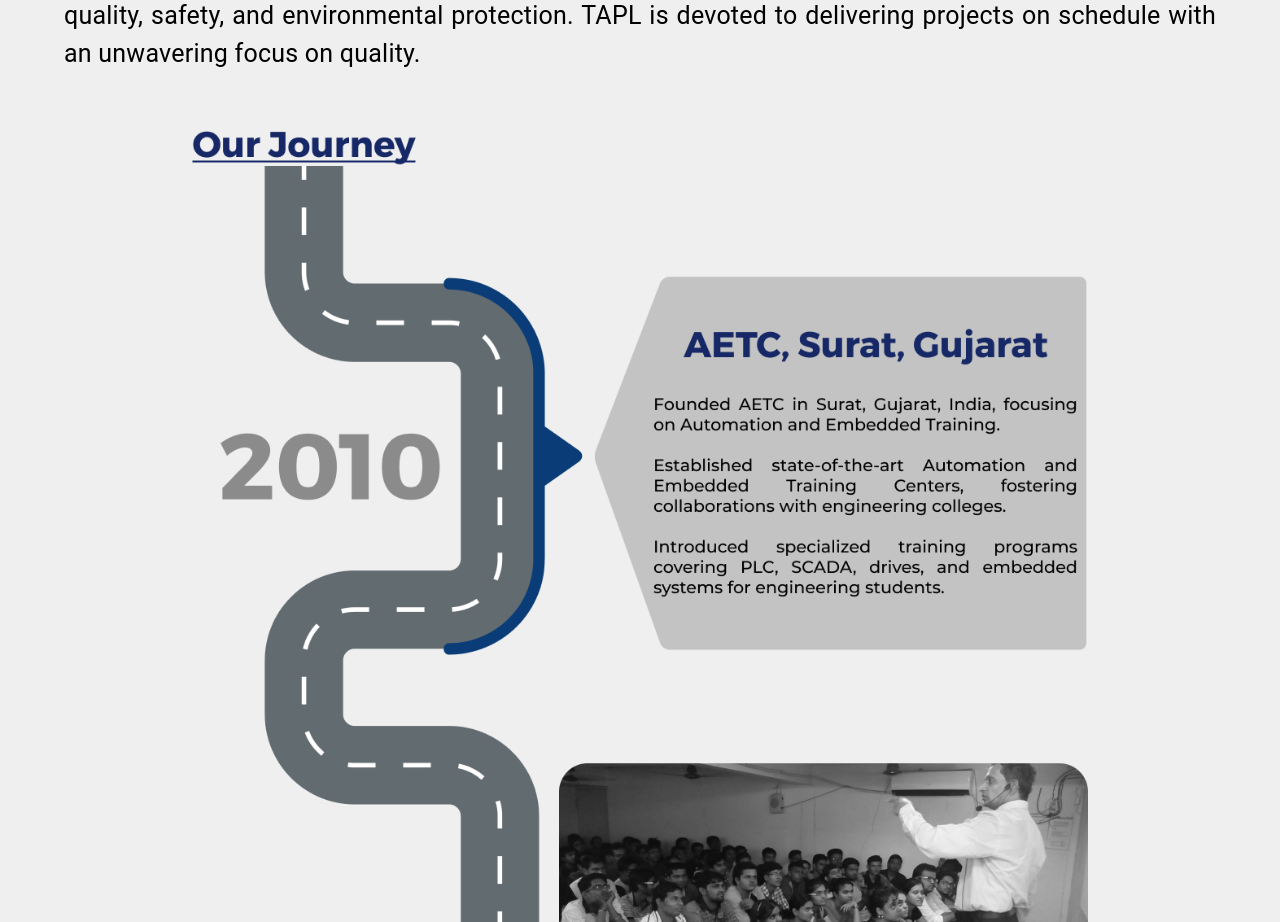
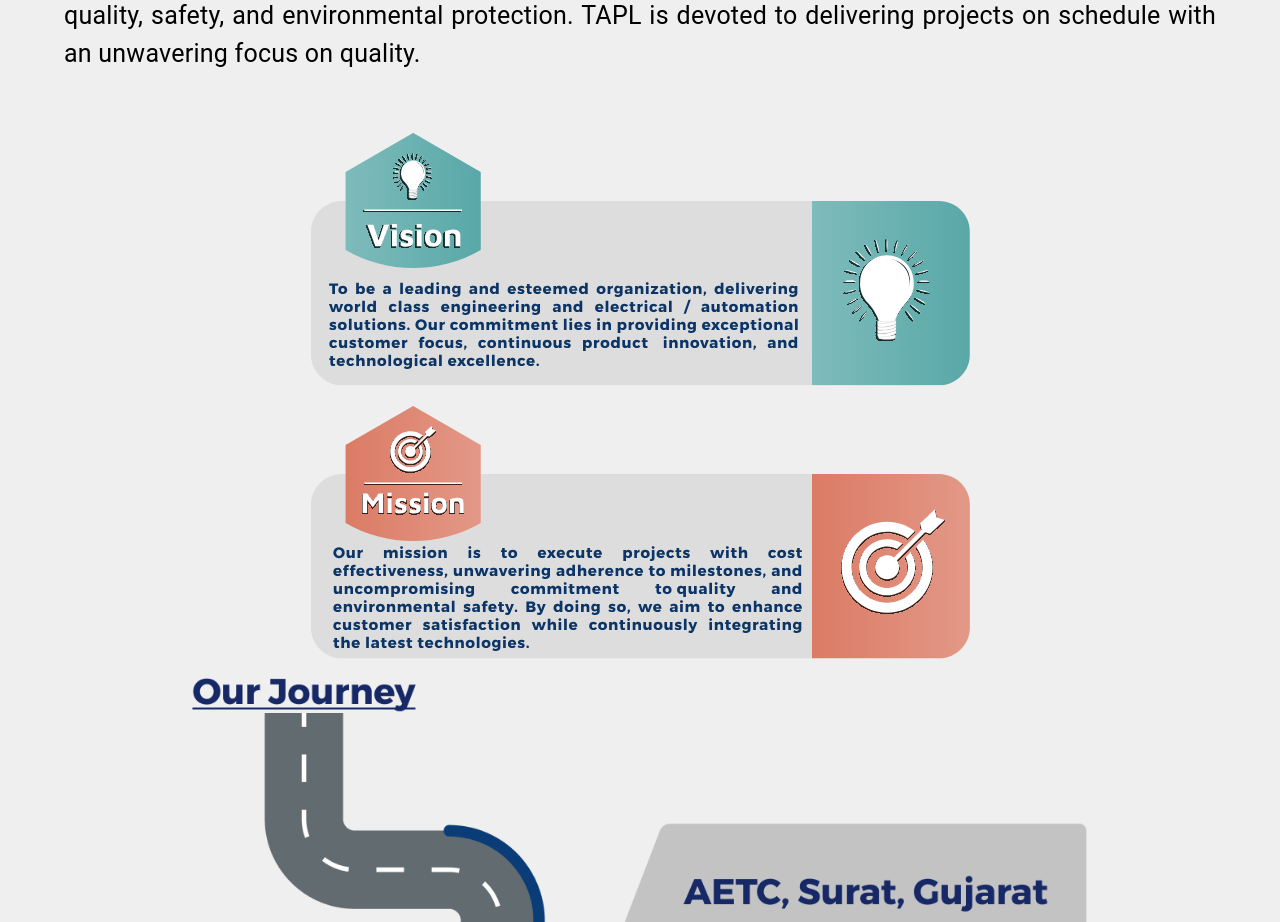
Before and after one commit to Chirag-Jani/tatvamasi-automation, a React (Create React App) app: page /about-us in a window 1280 px wide. Shown: the part 1100-2022 px from the top of the page. Built offline with nearby package versions, Linux system fonts and the light colour scheme.

Commit message:
feat: vision and mission images added

```diff
--- a/src/pages/AboutUs.js
+++ b/src/pages/AboutUs.js
@@ -1,6 +1,8 @@
 import { Box, Typography } from "@mui/material";
 import aboutUsBanner from "../resources/banners/aboutUsBanner.png";
 import aboutUs from "../resources/aboutUsPageImages/aboutUs.png";
+import vision from "../resources/aboutUsPageImages/Vision.svg";
+import mission from "../resources/aboutUsPageImages/Mission.svg";
 
 const AboutUs = () => {
   return (
@@ -93,6 +95,41 @@
       <Box
         sx={{
           display: "flex",
+          flexWrap: "wrap",
+          justifyContent: "space-evenly",
+          alignItems: "center",
+          width: "100%",
+          flexDirection: {
+            xl: "row",
+            lg: "row",
+            md: "column",
+            sm: "column",
+            xs: "column",
+          },
+        }}
+      >
+        <img
+          src={vision}
+          alt=""
+          style={{
+            width: "fit-content",
+            maxWidth: "80%",
+            margin: "10px",
+          }}
+        />
+        <img
+          src={mission}
+          alt=""
+          style={{
+            width: "fit-content",
+            maxWidth: "80%",
+            margin: "10px",
+          }}
+        />
+      </Box>
+      <Box
+        sx={{
+          display: "flex",
           alignItems: "center",
           justifyContent: "center",
         }}
```
Also changed, not shown: src/resources/aboutUsPageImages/Mission.svg (added), src/resources/aboutUsPageImages/Vision.svg (added), 10 other files (tests, documents, lock files or other folders).
